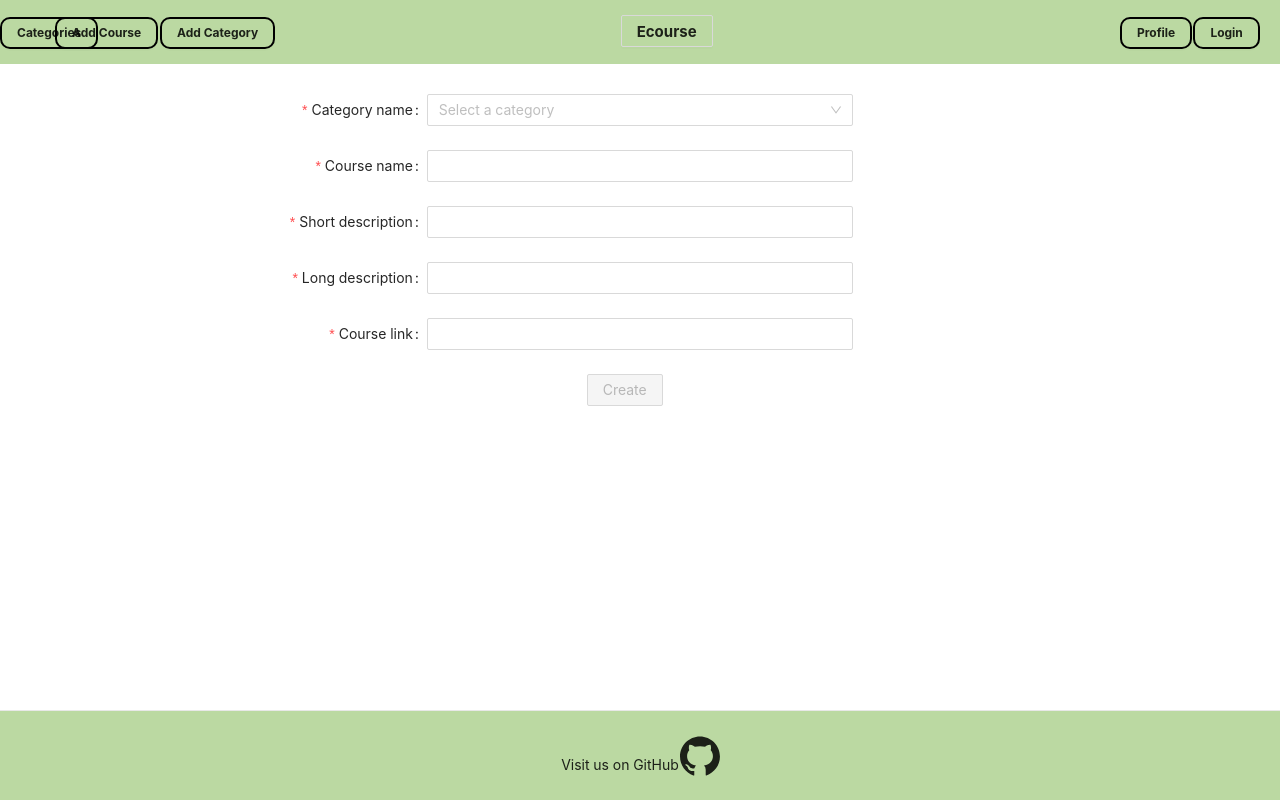
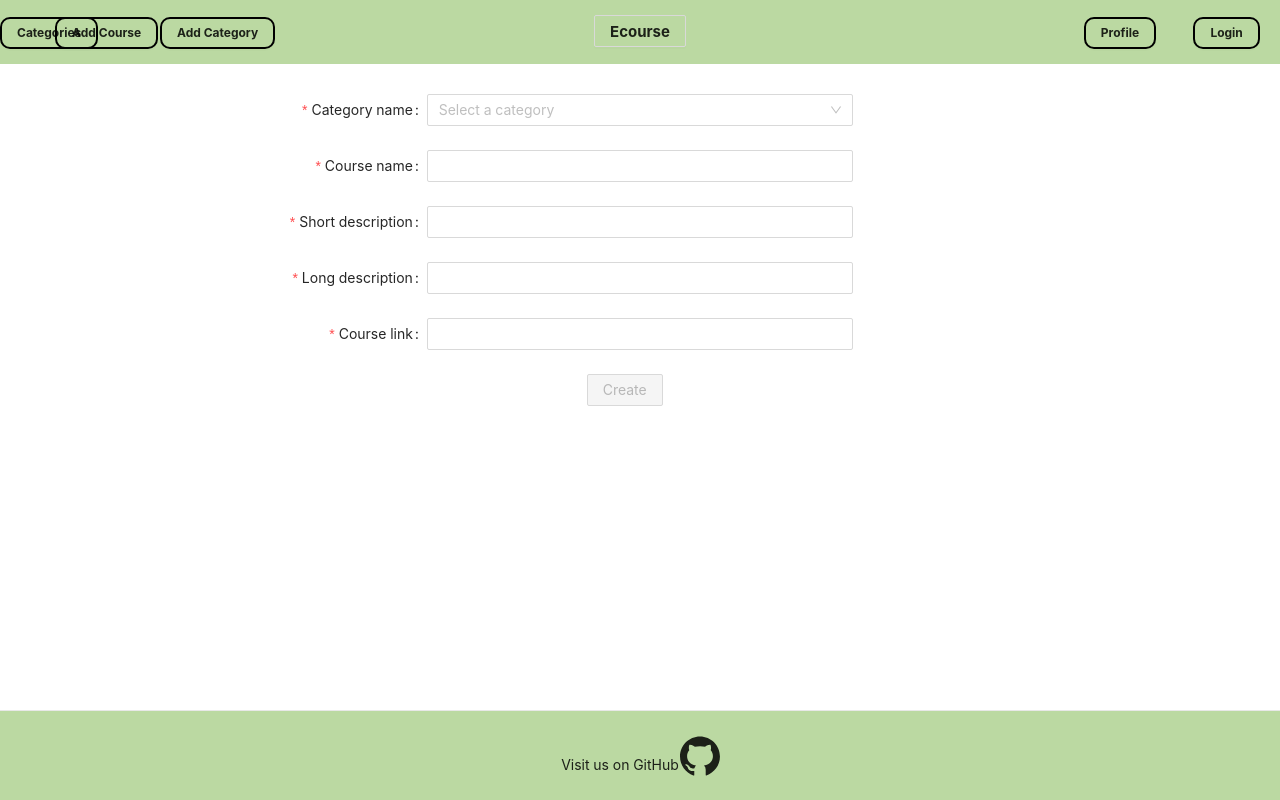
Before and after one commit to BM-ska/ecourse, a React (Create React App) app in the folder frontend/ecourse/: page /add-course in a window 1280 px wide. Built offline with nearby package versions, Linux system fonts and the light colour scheme; no server answers.

Commit message:
Course link

```diff
--- a/frontend/ecourse/src/create-course-form/CourseForm.tsx
+++ b/frontend/ecourse/src/create-course-form/CourseForm.tsx
@@ -63,6 +63,7 @@ function CourseForm() {
       courseName: formFields.courseName,
       shortDescription: formFields.shortDescription,
       longDescription: formFields.longDescription,
+      courseLink: formFields.courseLink,
     });
     console.log(input);
   };
--- a/frontend/ecourse/src/header/SiteHeader.tsx
+++ b/frontend/ecourse/src/header/SiteHeader.tsx
@@ -21,10 +21,10 @@ function SiteHeader() {
         <Col span={1}>
           <HeaderButton buttonName="Add Category" routingPath="/add-category" />
         </Col>
-        <Col span={17}>
+        <Col span={16}>
           <StartButton buttonName="Ecourse" routingPath="/" />
         </Col>
-        <Col span={1}>
+        <Col span={2}>
           <HeaderButton buttonName="Profile" routingPath="/" />
         </Col>
         <Col span={2}>
```
